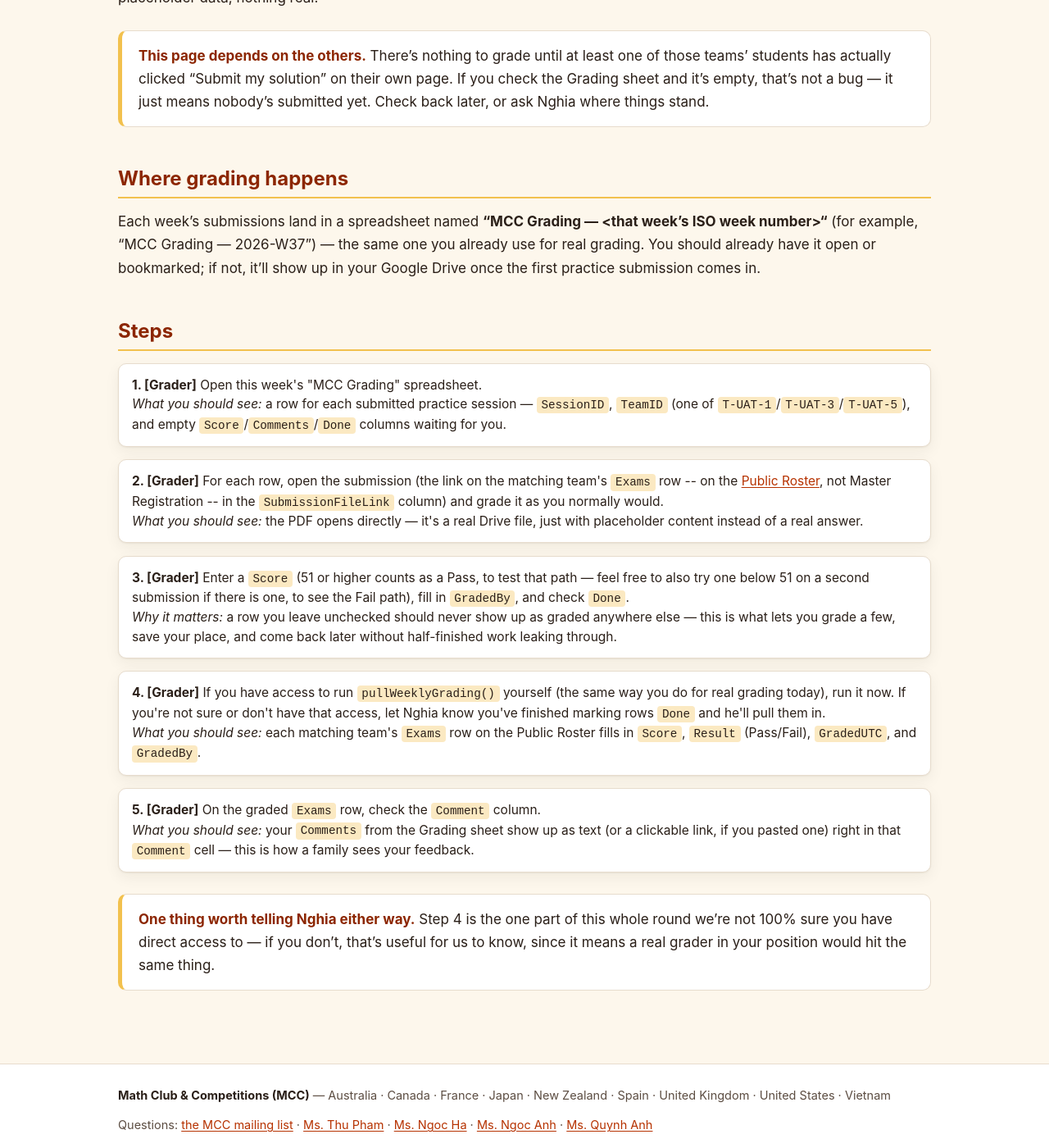
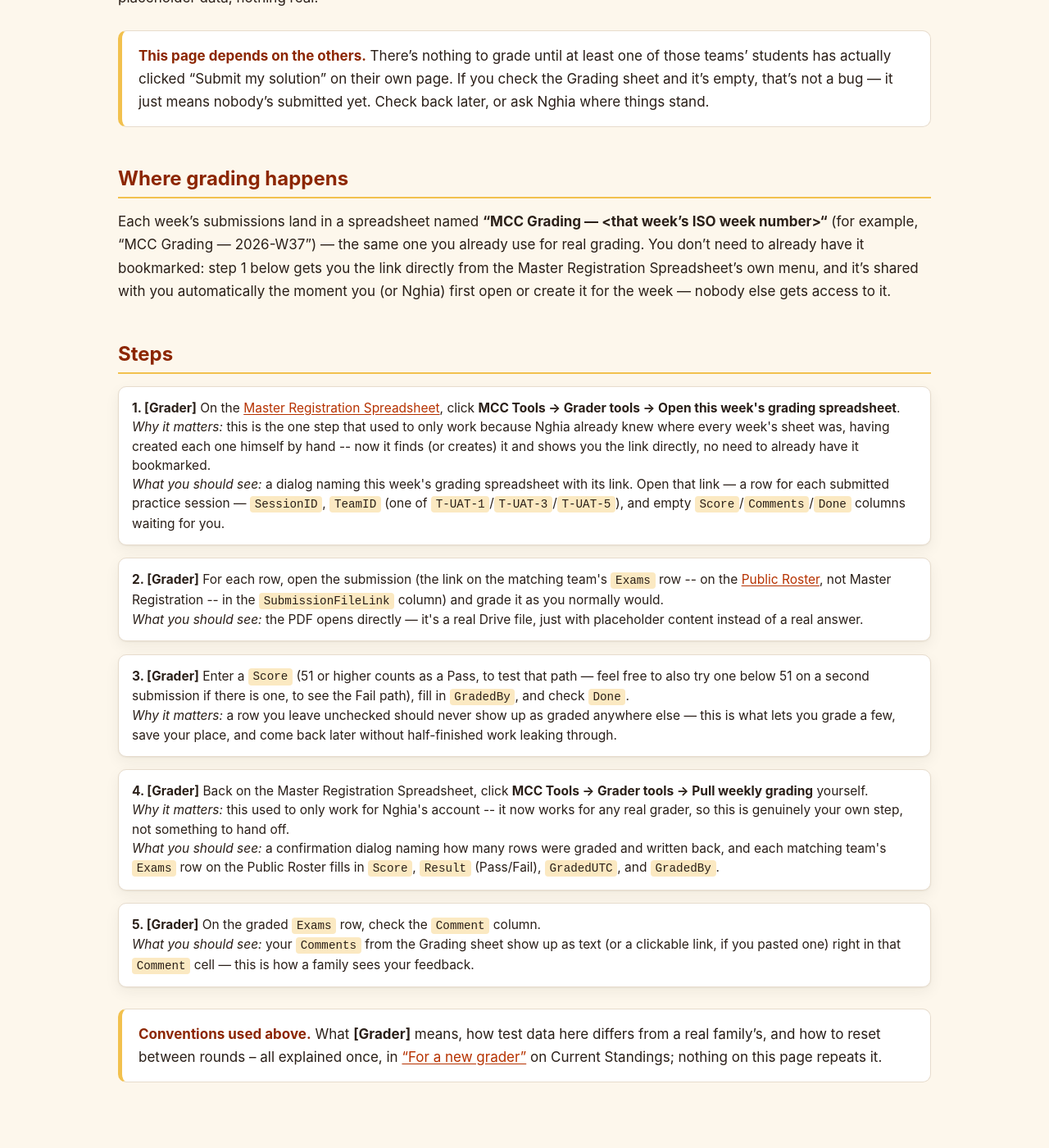
Before and after one commit to nghia71/nghia71.github.io, a Jekyll site: the page built from uat-toan-to.md, in a window 1280 px wide and 1400 px high, scrolled down 486 px. Shown: the whole window at 82% size. Built offline with Jekyll 4.4.1, drawn with Linux system fonts in a browser that asks for light colours.

Commit message:
Point graders to the new self-service link for the weekly grading sheet
Toan had no reliable way to find the current week's "MCC Grading"
spreadsheet -- Nghia always just knew, having created each one by
hand. Update the grader docs (Current Standings' quick-start and
detailed grader sections, and Toan's own UAT page) to point at the new
"MCC Tools > Grader tools > Open this week's grading spreadsheet"
menu item instead, and to describe pulling grading as Toan's own
step now rather than something to hand off to Nghia.

```diff
--- a/uat-toan-to.md
+++ b/uat-toan-to.md
@@ -12,14 +12,15 @@ Unlike the other testers, grading isn't scoped to one family's team — a real g
 
 ## Where grading happens
 
-Each week's submissions land in a spreadsheet named **"MCC Grading — &lt;that week's ISO week number&gt;"** (for example, "MCC Grading — 2026-W37") — the same one you already use for real grading. You should already have it open or bookmarked; if not, it'll show up in your Google Drive once the first practice submission comes in.
+Each week's submissions land in a spreadsheet named **"MCC Grading — &lt;that week's ISO week number&gt;"** (for example, "MCC Grading — 2026-W37") — the same one you already use for real grading. You don't need to already have it bookmarked: step 1 below gets you the link directly from the Master Registration Spreadsheet's own menu, and it's shared with you automatically the moment you (or Nghia) first open or create it for the week — nobody else gets access to it.
 
 ## Steps
 
 <div class="tc-step">
 <div class="tc-step-text">
-<strong>1. [Grader]</strong> Open this week's "MCC Grading" spreadsheet.<br>
-<em>What you should see:</em> a row for each submitted practice session — <code>SessionID</code>, <code>TeamID</code> (one of <code>T-UAT-1</code>/<code>T-UAT-3</code>/<code>T-UAT-5</code>), and empty <code>Score</code>/<code>Comments</code>/<code>Done</code> columns waiting for you.
+<strong>1. [Grader]</strong> On the <a href="https://docs.google.com/spreadsheets/d/13byGPiBQW00egpC2GIZenAsKhMCS7qbCykZSUtbE7jk/edit?usp=sharing">Master Registration Spreadsheet</a>, click <strong>MCC Tools → Grader tools → Open this week's grading spreadsheet</strong>.<br>
+<em>Why it matters:</em> this is the one step that used to only work because Nghia already knew where every week's sheet was, having created each one himself by hand -- now it finds (or creates) it and shows you the link directly, no need to already have it bookmarked.<br>
+<em>What you should see:</em> a dialog naming this week's grading spreadsheet with its link. Open that link — a row for each submitted practice session — <code>SessionID</code>, <code>TeamID</code> (one of <code>T-UAT-1</code>/<code>T-UAT-3</code>/<code>T-UAT-5</code>), and empty <code>Score</code>/<code>Comments</code>/<code>Done</code> columns waiting for you.
 </div>
 </div>
 
@@ -39,8 +40,9 @@ Each week's submissions land in a spreadsheet named **"MCC Grading — &lt;that
 
 <div class="tc-step">
 <div class="tc-step-text">
-<strong>4. [Grader]</strong> If you have access to run <code>pullWeeklyGrading()</code> yourself (the same way you do for real grading today), run it now. If you're not sure or don't have that access, let Nghia know you've finished marking rows <code>Done</code> and he'll pull them in.<br>
-<em>What you should see:</em> each matching team's <code>Exams</code> row on the Public Roster fills in <code>Score</code>, <code>Result</code> (Pass/Fail), <code>GradedUTC</code>, and <code>GradedBy</code>.
+<strong>4. [Grader]</strong> Back on the Master Registration Spreadsheet, click <strong>MCC Tools → Grader tools → Pull weekly grading</strong> yourself.<br>
+<em>Why it matters:</em> this used to only work for Nghia's account -- it now works for any real grader, so this is genuinely your own step, not something to hand off.<br>
+<em>What you should see:</em> a confirmation dialog naming how many rows were graded and written back, and each matching team's <code>Exams</code> row on the Public Roster fills in <code>Score</code>, <code>Result</code> (Pass/Fail), <code>GradedUTC</code>, and <code>GradedBy</code>.
 </div>
 </div>
 
@@ -52,5 +54,5 @@ Each week's submissions land in a spreadsheet named **"MCC Grading — &lt;that
 </div>
 
 <div class="note" markdown="1">
-**One thing worth telling Nghia either way.** Step 4 is the one part of this whole round we're not 100% sure you have direct access to — if you don't, that's useful for us to know, since it means a real grader in your position would hit the same thing.
+**Conventions used above.** What **[Grader]** means, how test data here differs from a real family's, and how to reset between rounds -- all explained once, in ["For a new grader"](./current-standings.md#for-a-new-grader) on Current Standings; nothing on this page repeats it.
 </div>
```
Also changed, not shown: current-standings.md (+3 -3 lines).
